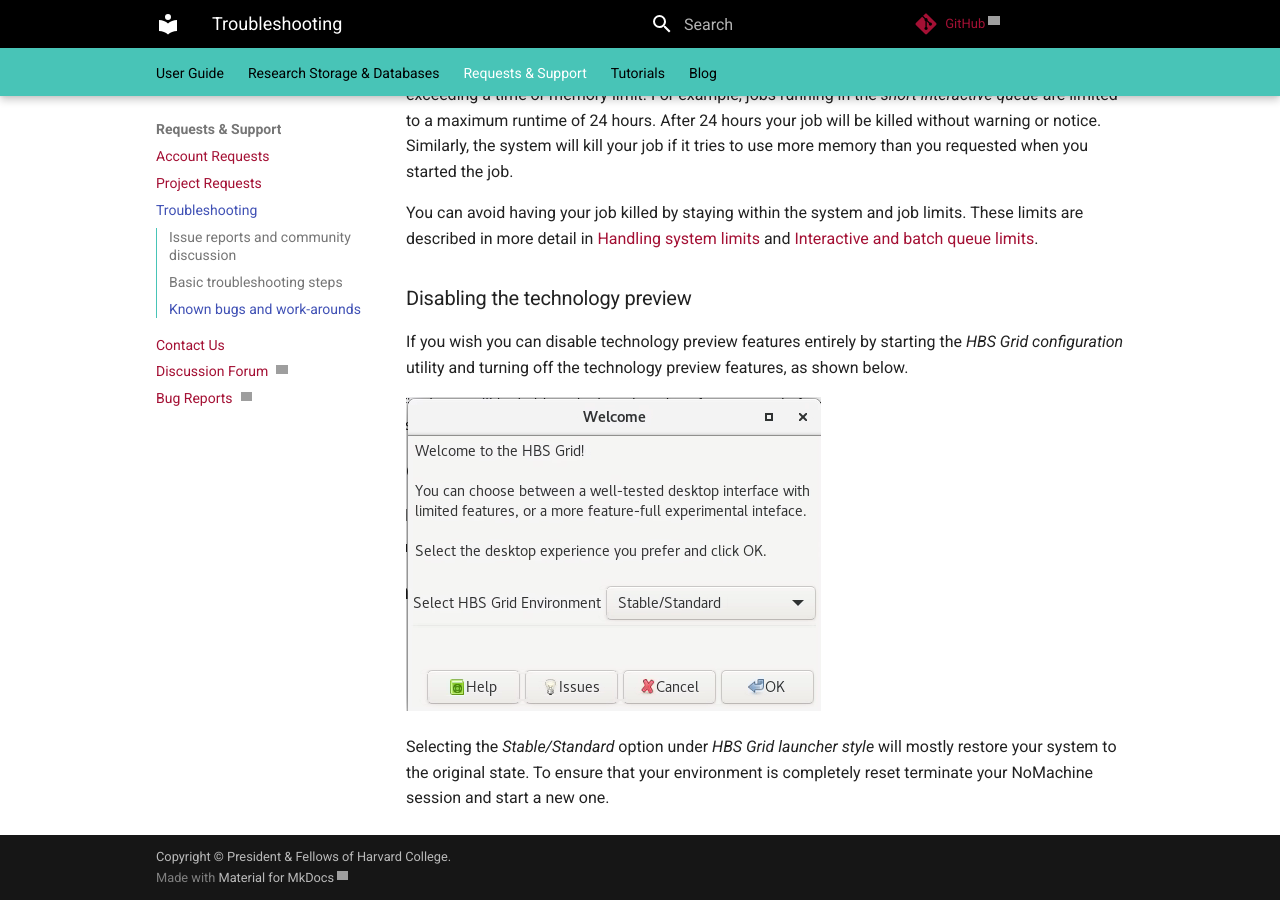
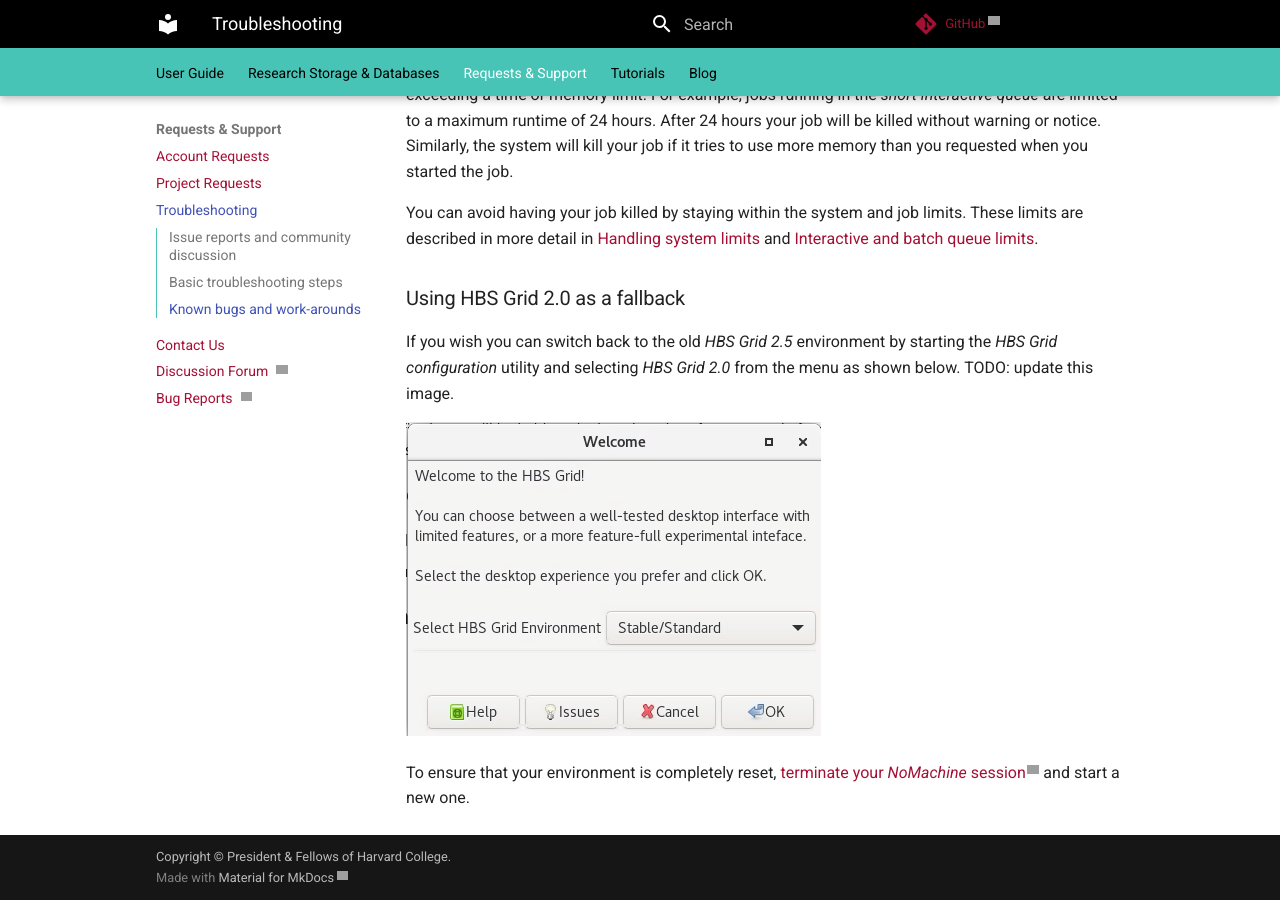
Before and after one commit to hbs-rcs/hbsgrid-docs, an MkDocs documentation site: the page built from docs/support/trouble.md, in a window 1280 px wide and 900 px high, scrolled down 865 px. Built offline with MkDocs 1.6.1 and Material for MkDocs 9.7.7, drawn with Linux system fonts in a browser that asks for light colours; comment, search, counter and statistics services are not loaded; the version menu is left out; grey boxes are pictures that could not be loaded.

Commit message:
remove 'technology preview' qualifiers

```diff
--- a/docs/support/trouble.md
+++ b/docs/support/trouble.md
@@ -39,14 +39,14 @@
 [Handling system limits](../userguide/menulaunch.md#handling-system-limits) and
 [Interactive and batch queue limits](../userguide/commandline.md#interactive-and-batch-queue-limits).
 
-### Disabling the technology preview
+### Using HBS Grid 2.0 as a fallback
 
-If you wish you can disable technology preview features entirely by
-starting the *HBS Grid configuration* utility and turning off the technology preview
-features, as shown below.
+If you wish you can switch back to the old *HBS Grid 2.5* environment by
+starting the *HBS Grid configuration* utility and selecting *HBS Grid 2.0*
+from the menu as shown below. TODO: update this image.
 
 ![](imgs/GridConfigReset.png){.media .media-block}
 
-Selecting the *Stable/Standard* option under *HBS Grid launcher style*
-will mostly restore your system to the original state. To ensure that your
-environment is completely reset terminate your NoMachine session and start a new one.
+To ensure that your environment is completely reset, [terminate your
+*NoMachine* session](https://knowledgebase.nomachine.com/AR0100585#:~:text=Disconnecting%20or%20'suspending'%20the%20session,%3E%20Connection%20%2D%3E%20Disconnect)
+and start a new one.
--- a/mkdocs.yml
+++ b/mkdocs.yml
@@ -1,4 +1,4 @@
-site_name: 'HBS Grid Technology Preview User Guide'
+site_name: 'HBS Grid Documentation'
 site_url: 'https://hbs-rcs.github.io/hbsgrid-docs/'
 copyright: 'Copyright &copy; President & Fellows of Harvard College.'
 repo_url: 'https://github.com/hbs-rcs/hbsgrid-docs'
```
Also changed, not shown: docs/userguide/environments.md (+1 -1 lines), docs/userguide/menulaunch.md (+1 -2 lines), docs/userguide/quickstart.md (+5 -20 lines), docs/userguide/welcome.md (+14 -18 lines).
